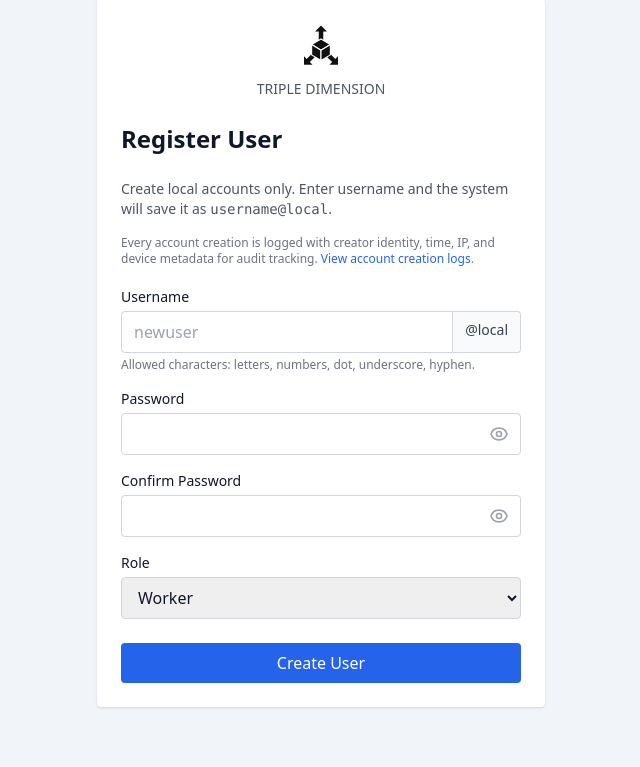
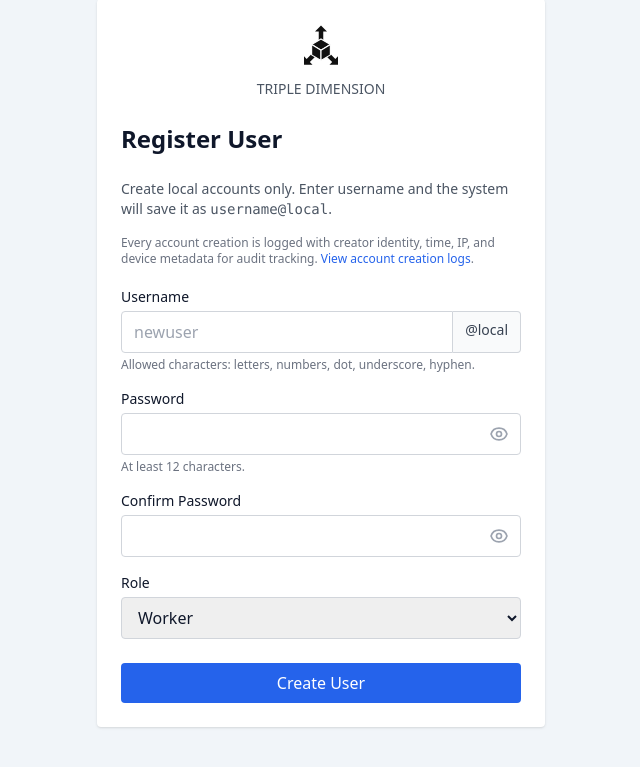
Before and after one commit to tripledimensioncode/tdmanagementapp, a Node server app: template views/auth/register.ejs in a window 1280 px wide. Shown: the part 177-944 px from the top of the page, without its empty margins (319-959 px from the left). Run offline with Node 20, Linux system fonts and the light colour scheme; the template is opened without the code that fills it, so the values that code supplies are empty; some libraries are stand-ins or nearby versions.

Commit message:
Show flash messages again; explain 12-char password rule on register
A second middleware re-read req.session.flash after flash() had already
consumed it, overwriting res.locals.flash with {} so no success or error
message ever rendered. Register form now states the 12-character minimum
and enforces it client-side.

Co-Authored-By: Claude Opus 5.5 <noreply@anthropic.com>

```diff
--- a/app.js
+++ b/app.js
@@ -203,8 +203,10 @@ app.use(csrf());
 app.use((req, res, next) => {
   res.locals.csrfToken = req.csrfToken();
   res.locals.currentUser = req.session.user || null;
-  res.locals.flash = req.session.flash || {};
-  delete req.session.flash;
+  // res.locals.flash is set by the flash() middleware above, which also
+  // clears it from the session. Re-reading req.session.flash here (as this
+  // used to) always got undefined and replaced the message with {}, so no
+  // success or error message was ever shown anywhere in the app.
   next();
 });
 
--- a/views/auth/register.ejs
+++ b/views/auth/register.ejs
@@ -24,7 +24,7 @@
           name="username"
           type="text"
           required
-          pattern="[A-Za-z0-9._-]+"
+          pattern="[A-Za-z0-9._\-]+"
           placeholder="newuser"
           class="w-full border border-gray-300 px-3 py-2 rounded-l"
         />
@@ -35,7 +35,7 @@
     <div>
       <label class="block text-sm font-medium mb-1">Password</label>
       <div class="relative">
-        <input name="password" id="passwordInput" type="password" required class="w-full border border-gray-300 pl-3 pr-10 py-2 rounded focus:outline-none focus:ring-2 focus:ring-blue-500" />
+        <input name="password" id="passwordInput" type="password" required minlength="12" autocomplete="new-password" class="w-full border border-gray-300 pl-3 pr-10 py-2 rounded focus:outline-none focus:ring-2 focus:ring-blue-500" />
         <button type="button" onclick="togglePassword('passwordInput', 'eyeIcon')" class="absolute inset-y-0 right-0 px-3 flex items-center text-gray-400 hover:text-gray-600 focus:outline-none">
           <svg id="eyeIcon" xmlns="http://www.w3.org/2000/svg" class="h-5 w-5" fill="none" viewBox="0 0 24 24" stroke="currentColor">
             <path stroke-linecap="round" stroke-linejoin="round" stroke-width="2" d="M15 12a3 3 0 11-6 0 3 3 0 016 0z" />
@@ -43,11 +43,12 @@
           </svg>
         </button>
       </div>
+      <p class="text-xs text-gray-500 mt-1">At least 12 characters.</p>
     </div>
     <div>
       <label class="block text-sm font-medium mb-1">Confirm Password</label>
       <div class="relative">
-        <input name="confirmPassword" id="confirmPasswordInput" type="password" required class="w-full border border-gray-300 pl-3 pr-10 py-2 rounded focus:outline-none focus:ring-2 focus:ring-blue-500" />
+        <input name="confirmPassword" id="confirmPasswordInput" type="password" required minlength="12" autocomplete="new-password" class="w-full border border-gray-300 pl-3 pr-10 py-2 rounded focus:outline-none focus:ring-2 focus:ring-blue-500" />
         <button type="button" onclick="togglePassword('confirmPasswordInput', 'confirmEyeIcon')" class="absolute inset-y-0 right-0 px-3 flex items-center text-gray-400 hover:text-gray-600 focus:outline-none">
           <svg id="confirmEyeIcon" xmlns="http://www.w3.org/2000/svg" class="h-5 w-5" fill="none" viewBox="0 0 24 24" stroke="currentColor">
             <path stroke-linecap="round" stroke-linejoin="round" stroke-width="2" d="M15 12a3 3 0 11-6 0 3 3 0 016 0z" />
```
